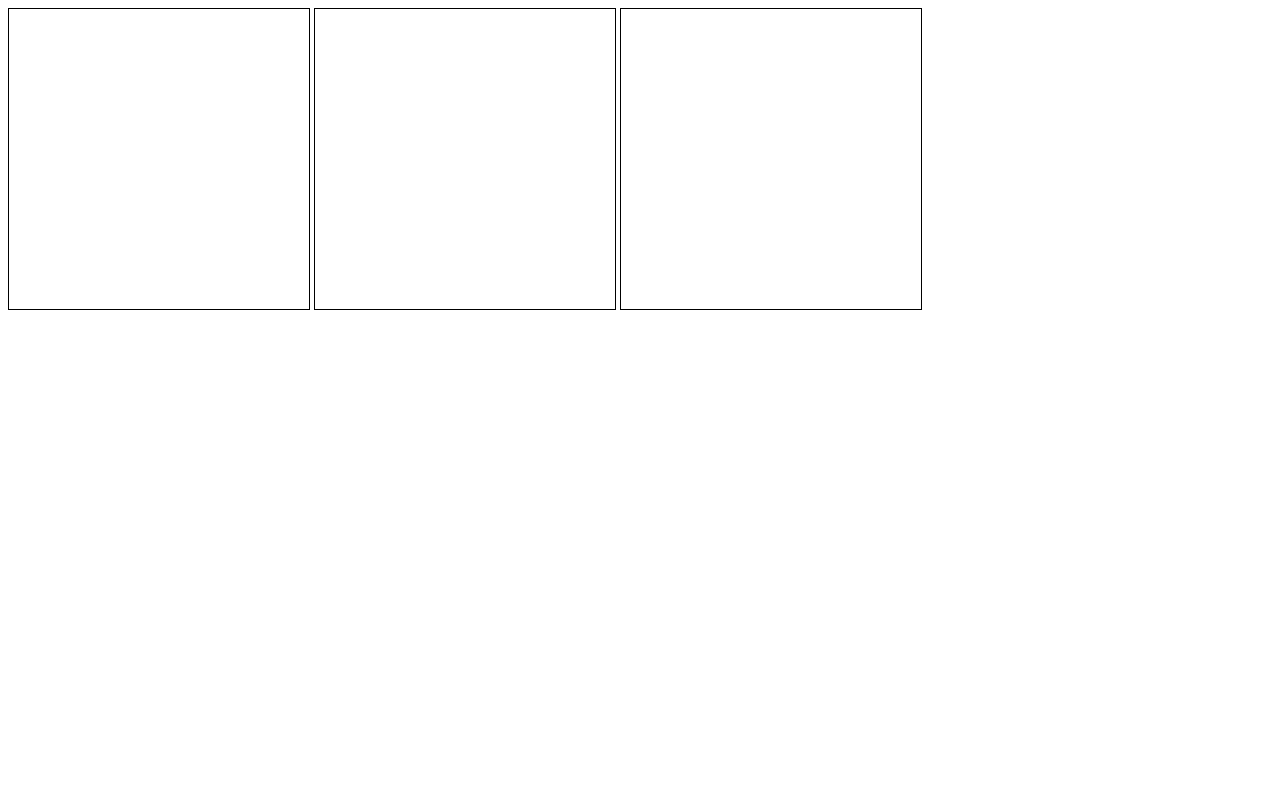
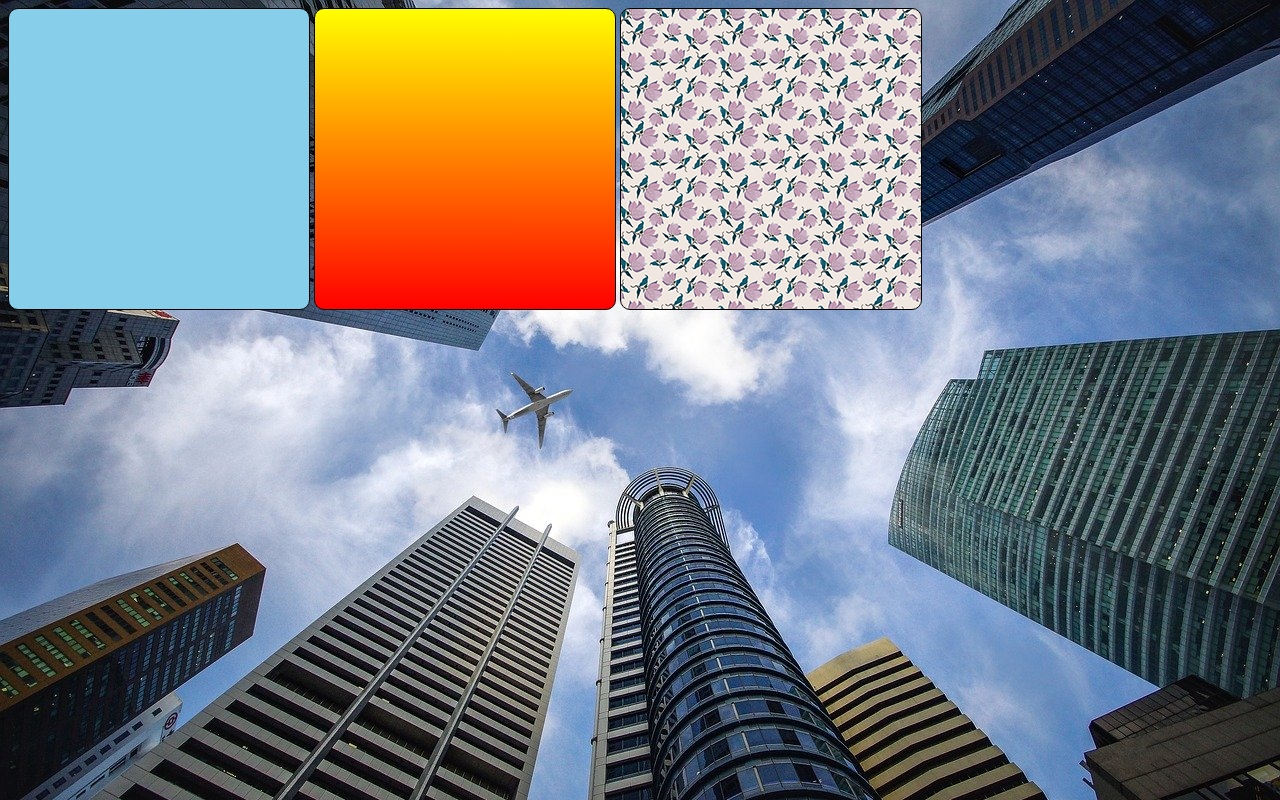
Before and after one commit to ThaylonNoronha/Curso1, a plain HTML site: page 1exercicios/ex022 - imagens de fundo/fundo001.html in a window 1280 px wide. Drawn offline with Linux system fonts and the light colour scheme.

Commit message:
Update fundo001.html

```diff
--- a/1exercicios/ex022 - imagens de fundo/fundo001.html
+++ b/1exercicios/ex022 - imagens de fundo/fundo001.html
@@ -5,24 +5,42 @@
     <meta name="viewport" content="width=device-width, initial-scale=1.0">
     <title>Imagens de Fundo</title>
     <style>
+         body{
+            background-image: url(imagens/wallpaper002.jpg);
+         }
+
         div.quadrado{
             display: inline-block;
             border: 1px solid black;
             width: 300px;
             height: 300px;
+            border-radius: 10px;
+            background-color: lightgray;
+        }
+
+        div#q1{
+            background-color: skyblue;
+        }
+
+        div#q2{
+            background-image: linear-gradient( to bottom, yellow, red);
+        }
+
+        div#q3{
+            background-image: url(imagens/pattern003.png);
         }
     </style>
 </head>
 <body>
-    <div class="quadrado">
+    <div class="quadrado" id="q1">
 
     </div>
 
-    <div class="quadrado">
+    <div class="quadrado" id="q2">
 
     </div>
 
-    <div class="quadrado">
+    <div class="quadrado" id="q3">
 
     </div>
 </body>
```
